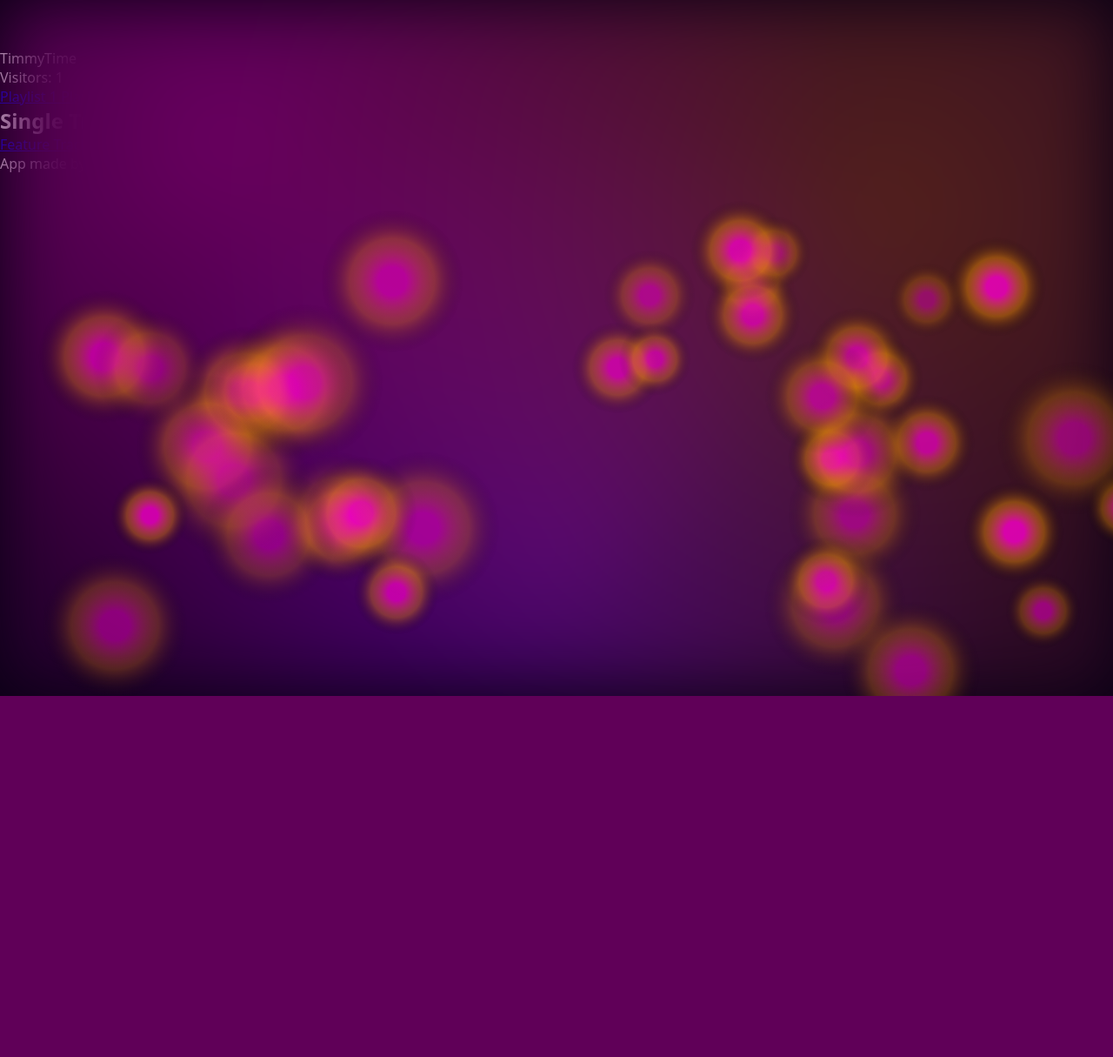
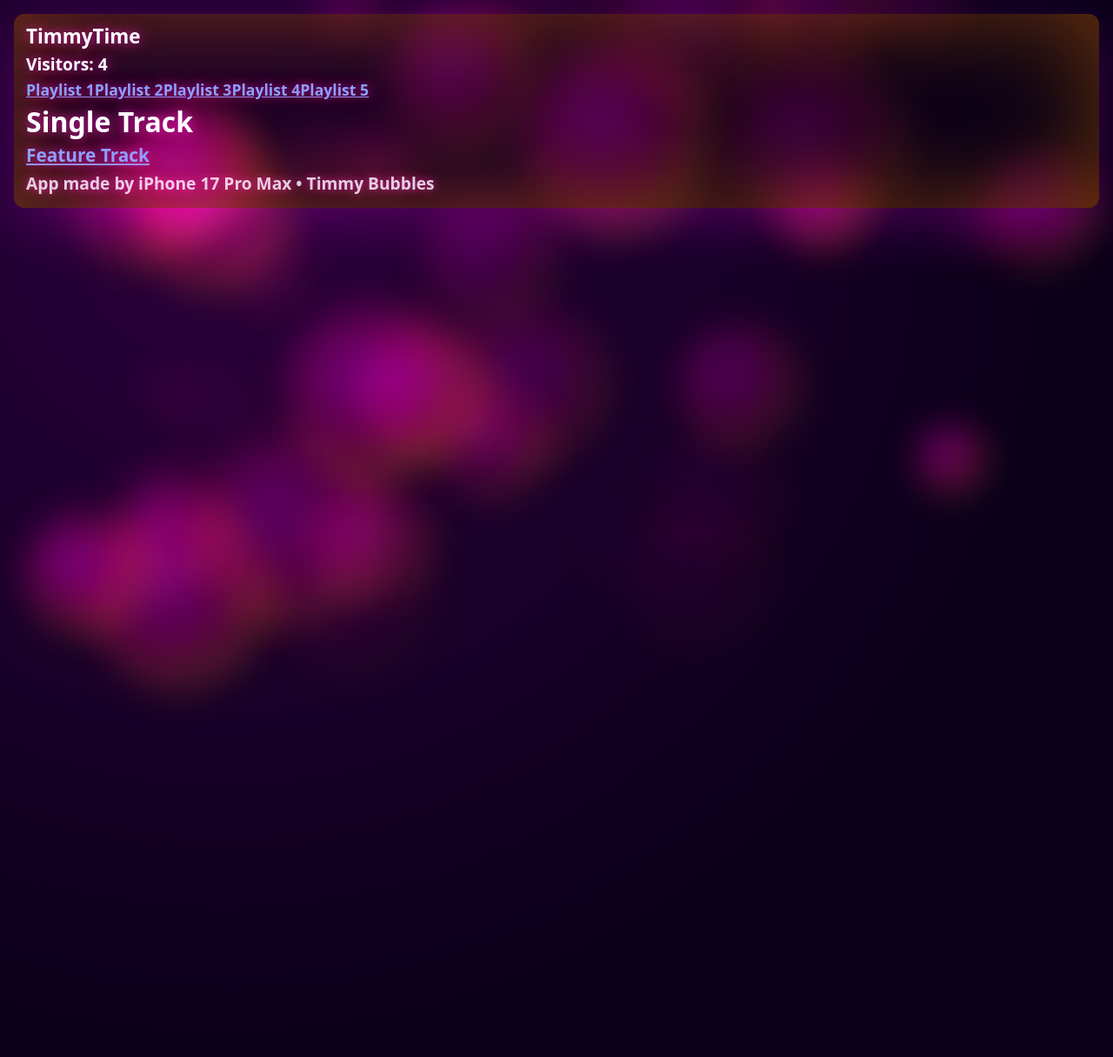
Before and after one commit to timmyjonesusn-netizen/Timmy-wsgi, a Flask app: page / in a window 1280 px wide. Shown: the whole page at 87% size. Before the commit the page ends 800 px from the top, so only its background shows below. Run offline with Flask 3, Linux system fonts and the light colour scheme.

Commit message:
Update index.html

```diff
--- a/templates/index.html
+++ b/templates/index.html
@@ -2,145 +2,297 @@
 <html lang="en">
 <head>
 <meta charset="UTF-8" />
-    <meta name="viewport" content="width=device-width,initial-scale=1.0" />
+<meta name="viewport" content="width=device-width, initial-scale=1.0" />
 <title>TimmyTime</title>
-    <link rel="stylesheet" href="/static/style.css" />
+<style>
+  /* ----- RESET / BASE ----- */
+  * {
+    box-sizing: border-box;
+    margin: 0;
+    padding: 0;
+  }
+
+  body {
+    min-height: 100vh;
+    font-family: system-ui, -apple-system, BlinkMacSystemFont, "Inter", sans-serif;
+    background: radial-gradient(circle at 20% 20%, #2b003b 0%, #0a001a 70%);
+    color: #fff;
+    overflow-x: hidden;
+    overflow-y: auto;
+    position: relative;
+  }
+
+  /* This is the neon bubble field behind everything */
+  #bubble-layer {
+    position: fixed;
+    inset: 0;
+    z-index: 0; /* stays BEHIND the text */
+    pointer-events: none;
+  }
+
+  /* each bubble */
+  .bubble {
+    position: absolute;
+    width: var(--size);
+    height: var(--size);
+    left: var(--x);
+    top: var(--y);
+    border-radius: 50%;
+    background: radial-gradient(circle at 40% 40%,
+      rgba(255,0,255,0.85) 0%,
+      rgba(255,0,140,0.6) 40%,
+      rgba(255,140,0,0.5) 70%,
+      rgba(0,0,0,0) 75%
+    );
+    filter: blur(20px);
+    animation: floatUp var(--duration) linear infinite;
+  }
+
+  @keyframes floatUp {
+    0% {
+      transform: translateY(0) scale(1);
+      opacity: 1;
+    }
+    100% {
+      transform: translateY(-200px) scale(1.1);
+      opacity: 0;
+    }
+  }
+
+  /* ----- CONTENT ON TOP ----- */
+  .content {
+    position: relative;
+    z-index: 2; /* this is the fix: text ABOVE bubbles */
+    padding: 16px;
+    max-width: 100%;
+    color: #fff;
+    text-shadow: 0 0 12px rgba(255,0,255,0.6),
+                 0 0 22px rgba(255,128,0,0.4);
+    line-height: 1.25;
+    font-weight: 600;
+  }
+
+  /* top row layout: left block / right block */
+  .top-bar {
+    display: flex;
+    justify-content: space-between;
+    flex-wrap: wrap;
+    gap: 12px;
+  }
+
+  .left-col {
+    display: flex;
+    flex-direction: column;
+    gap: 6px;
+    font-size: 1.1rem;
+  }
+
+  .app-name {
+    font-size: 1.4rem;
+    font-weight: 700;
+  }
+
+  .visitors {
+    font-size: 1.2rem;
+    font-weight: 700;
+  }
+
+  /* playlists row */
+  .playlist-row {
+    display: flex;
+    flex-wrap: wrap;
+    justify-content: space-between;
+    font-size: 1.1rem;
+    font-weight: 600;
+    text-decoration: underline;
+    color: #8da0ff;
+  }
+
+  .playlist-row a {
+    color: #8da0ff;
+  }
+
+  /* Single Track / Feature Track section */
+  .tracks {
+    margin-top: 8px;
+    display: flex;
+    flex-direction: column;
+    gap: 8px;
+    font-size: 1.8rem;
+    font-weight: 800;
+    color: #fff;
+  }
+
+  .track-title {
+    font-size: 2rem;
+    font-weight: 800;
+    line-height: 1.1;
+  }
+
+  .feature-link {
+    font-size: 1.3rem;
+    font-weight: 600;
+    text-decoration: underline;
+    color: #8da0ff;
+  }
+
+  /* footer line under header */
+  .tagline {
+    margin-top: 8px;
+    font-size: 1.2rem;
+    font-weight: 600;
+    color: rgba(255,255,255,0.8);
+    text-shadow: 0 0 8px rgba(255,0,255,0.6),
+                 0 0 16px rgba(255,128,0,0.4);
+  }
+
+  /* give the header block a subtle dark glass so it never disappears */
+  .glass-wrap {
+    background: rgba(0,0,0,0.28);
+    backdrop-filter: blur(6px);
+    border-radius: 12px;
+    padding: 12px 14px 16px;
+    max-width: 100%;
+    box-shadow: 0 20px 60px rgba(255,0,255,0.2),
+                0 0 120px rgba(255,128,0,0.4) inset;
+  }
+
+  /* make sure page can scroll past bubble layer height */
+  .spacer {
+    height: 120vh;
+  }
+
+  /* links tappable */
+  a {
+    -webkit-tap-highlight-color: rgba(255,255,255,0.2);
+  }
+
+</style>
 </head>
 <body>
 
-    <!-- floating pastel bubble background -->
-    <div class="bg-gradient"></div>
-    <canvas id="bubbleCanvas"></canvas>
+<!-- NEON BUBBLES UNDER EVERYTHING -->
+<div id="bubble-layer"></div>
 
-    <!-- TOP BAR: TimmyTime (left) + Visitors (right) -->
-    <header class="timmytime-bar">
-        <div class="tt-left">
-            TimmyTime
-        </div>
-        <div class="tt-right">
-            <span class="tt-vis-label">Visitors:</span>
-            <span class="tt-vis-num">{{ visit_count }}</span>
-        </div>
-    </header>
+<!-- CONTENT ON TOP -->
+<div class="content">
+  <div class="glass-wrap">
 
-    <!-- MAIN CONTENT WRAPPER so we can push it below the fixed bar -->
-    <main class="page-wrap">
+    <div class="top-bar">
 
-        <!-- PLAYLIST BUTTONS (these are your big rounded gradient blocks) -->
-        <section class="playlist-section">
-            <a class="big-btn" href="https://suno.com/playlist/2ec04889-1c23-4e2d-9c27-8a2b6475da4b" target="_blank" rel="noopener noreferrer">
+      <div class="left-col">
+        <div class="app-name">TimmyTime</div>
+
+        <!-- Update this number from your Flask counter -->
+        <div class="visitors">Visitors: <span id="visitorCount">4</span></div>
+
+        <!-- Playlists row -->
+        <div class="playlist-row">
+          <a href="https://suno.com/playlist/2ec04889-1c23-4e2d-9c27-8a2b6475da4b" target="_blank" rel="noopener noreferrer">
             Playlist 1
           </a>
 
-            <a class="big-btn" href="https://suno.com/playlist/e95ddd12-7e37-43e2-b3e0-fe342085a19f" target="_blank" rel="noopener noreferrer">
+          <a href="https://suno.com/playlist/e95ddd12-7e37-43e2-b3e0-fe342085a19f" target="_blank" rel="noopener noreferrer">
             Playlist 2
           </a>
 
-            <a class="big-btn" href="https://suno.com/playlist/01b65a04-d231-4574-bbb6-713997ca5b44" target="_blank" rel="noopener noreferrer">
+          <a href="https://suno.com/playlist/01b65a04-d231-4574-bbb6-713997ca5b44" target="_blank" rel="noopener noreferrer">
             Playlist 3
           </a>
 
-            <a class="big-btn" href="https://suno.com/playlist/457d7e00-938e-4bf0-bd59-f070729200df" target="_blank" rel="noopener noreferrer">
+          <a href="https://suno.com/playlist/457d7e00-938e-4bf0-bd59-f070729200df" target="_blank" rel="noopener noreferrer">
             Playlist 4
           </a>
 
-            <a class="big-btn" href="https://suno.com/playlist/08492edd-e0ba-4aea-a3f8-bb92220b28f2" target="_blank" rel="noopener noreferrer">
+          <a href="https://suno.com/playlist/08492edd-e0ba-4aea-a3f8-bb92220b28f2" target="_blank" rel="noopener noreferrer">
             Playlist 5
           </a>
-        </section>
+        </div>
+      </div>
 
-        <!-- SINGLE TRACK HEADER -->
-        <h2 class="section-title">Single Track</h2>
+    </div>
 
-        <!-- FEATURE TRACK BUTTON -->
-        <a class="big-btn" href="https://suno.com/playlist/08492edd-e0ba-4aea-a3f8-bb92220b28f2" target="_blank" rel="noopener noreferrer">
+    <!-- Track links -->
+    <div class="tracks">
+      <div class="track-title">Single Track</div>
+
+      <a class="feature-link"
+         href="https://suno.com/song/c0943681-4a5f-48f0-9e18-5c8bf5b24e8d"
+         target="_blank"
+         rel="noopener noreferrer">
         Feature Track
       </a>
+    </div>
 
-        <!-- CREDIT LINE -->
-        <p class="credit-line">
+    <!-- Tagline -->
+    <div class="tagline">
       App made by iPhone 17 Pro Max • Timmy Bubbles
-        </p>
+    </div>
 
-        <!-- (REMOVED the bottom Visitors pill because it's now in header) -->
+  </div>
+</div>
 
-    </main>
+<!-- space so you can still scroll and see bubbles down screen -->
+<div class="spacer"></div>
 
-    <!-- bubble animation script (keeps your upward float balloons look) -->
 <script>
-    (function () {
-        const canvas = document.getElementById("bubbleCanvas");
-        const ctx = canvas.getContext("2d");
+/*
+  Bubble generator.
+  We fill #bubble-layer with a bunch of absolutely positioned
+  neon blobs that float upward and fade.
+*/
+(function makeBubbles() {
+  const layer = document.getElementById('bubble-layer');
 
-        let w = window.innerWidth;
-        let h = window.innerHeight;
-        canvas.width = w;
-        canvas.height = h;
+  // how many bubbles on screen
+  const BUBBLE_COUNT = 40; // nice dense field like your screenshot
 
-        const bubbles = [];
-        const COUNT = 40;
+  // helper to random %
+  function randPct() {
+    return Math.random() * 100 + '%';
+  }
 
   function rand(min, max) {
     return min + Math.random() * (max - min);
   }
 
-        function makeBubble() {
-            return {
-                x: rand(0, w),
-                y: rand(h * 0.5, h + 50),
-                r: rand(40, 90),           // your current bubbles look big/soft
-                vy: rand(-0.4, -0.15),     // float upward
-                vx: rand(-0.2, 0.2),       // slow side drift
-                alpha: rand(0.4, 0.8)
-            };
+  for (let i = 0; i < BUBBLE_COUNT; i++) {
+    const b = document.createElement('div');
+    b.className = 'bubble';
+
+    const size = rand(70, 220); // medium/small bubbles, not giant fog
+    const duration = rand(6, 14); // seconds to rise
+
+    b.style.setProperty('--size', size + 'px');
+    b.style.setProperty('--x', randPct());
+    b.style.setProperty('--y', randPct());
+    b.style.setProperty('--duration', duration + 's');
+
+    layer.appendChild(b);
   }
+})();
 
-        for (let i = 0; i < COUNT; i++) {
-            bubbles.push(makeBubble());
+/*
+  OPTIONAL:
+  If your Flask is returning a visitor count via an endpoint like /count,
+  you can uncomment this fetch and it will live-update the number.
+  This won't break anything if you leave it commented.
+*/
+
+/*
+fetch('/count')
+  .then(r => r.json())
+  .then(data => {
+    const el = document.getElementById('visitorCount');
+    if (el && data && typeof data.count !== 'undefined') {
+      el.textContent = data.count;
     }
+  })
+  .catch(() => {
+    // fail silent, because we classy
+  });
+*/
+</script>
 
-        function draw() {
-            ctx.clearRect(0, 0, w, h);
-
-            for (let b of bubbles) {
-                b.x += b.vx;
-                b.y += b.vy;
-
-                // if bubble leaves the top, respawn near bottom
-                if (b.y + b.r < -40) {
-                    b.x = rand(0, w);
-                    b.y = h + rand(10, 200);
-                }
-
-                // pastel radial
-                const grad = ctx.createRadialGradient(
-                    b.x, b.y, b.r * 0.2,
-                    b.x, b.y, b.r
-                );
-                // soft purple/pink/orange like you’re showing now
-                grad.addColorStop(0, `rgba(255, 0, 204, ${b.alpha})`);
-                grad.addColorStop(0.5, `rgba(255, 153, 0, ${b.alpha * 0.5})`);
-                grad.addColorStop(1, "rgba(0,0,0,0)");
-
-                ctx.beginPath();
-                ctx.fillStyle = grad;
-                ctx.arc(b.x, b.y, b.r, 0, Math.PI * 2);
-                ctx.fill();
-            }
-
-            requestAnimationFrame(draw);
-        }
-
-        function handleResize() {
-            w = window.innerWidth;
-            h = window.innerHeight;
-            canvas.width = w;
-            canvas.height = h;
-        }
-
-        window.addEventListener("resize", handleResize);
-        draw();
-    })();
-    </script>
 </body>
 </html>
```
Lines whose indentation alone changed are shown as unchanged.
